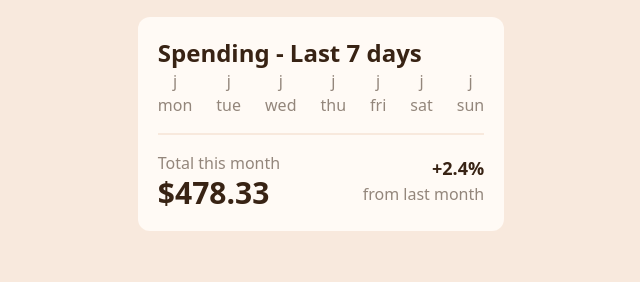
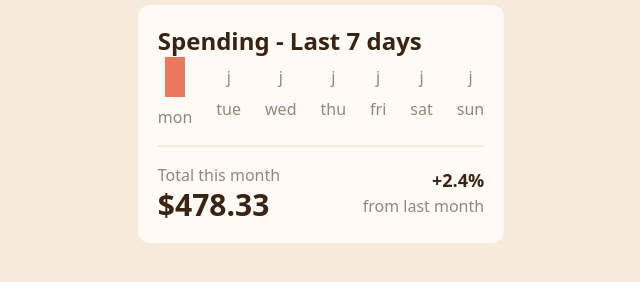
Before and after one commit to Jessepelumi/expense-chart-component, a website: page public/expense.html in a window 1280 px wide. Shown: the part 336-618 px from the top of the page, without its empty margins (319-959 px from the left). Drawn offline with Linux system fonts and the light colour scheme.

Commit message:
done with styling

```diff
--- a/public/expense.html
+++ b/public/expense.html
@@ -33,7 +33,7 @@
 
             <div class="flex justify-evenly gap-6 pb-4 text-neutral-medium-brown">
                 <div class="visualization">
-                    j
+                    <div class="bg-primary-soft-red h-10 w-5"></div>
                     <span>mon</span>
                 </div>
 
@@ -68,6 +68,12 @@
                 </div>
             </div>
 
+            <!-- <div>
+                <div class="container"></div>
+
+                <div class="label"></div>
+            </div> -->
+
             <div class="flex justify-between items-center border-t-2 border-t-neutral-cream pt-4">
                 <div class="flex flex-col">
                     <span class="text-neutral-medium-brown">
--- a/src/expense.css
+++ b/src/expense.css
@@ -5,5 +5,5 @@
 @tailwind utilities;
 
 .visualization {
-    @apply flex flex-col justify-center items-center
+    @apply flex flex-col gap-2 justify-center items-center
 }
```
Also changed, not shown: public/expense.css.
